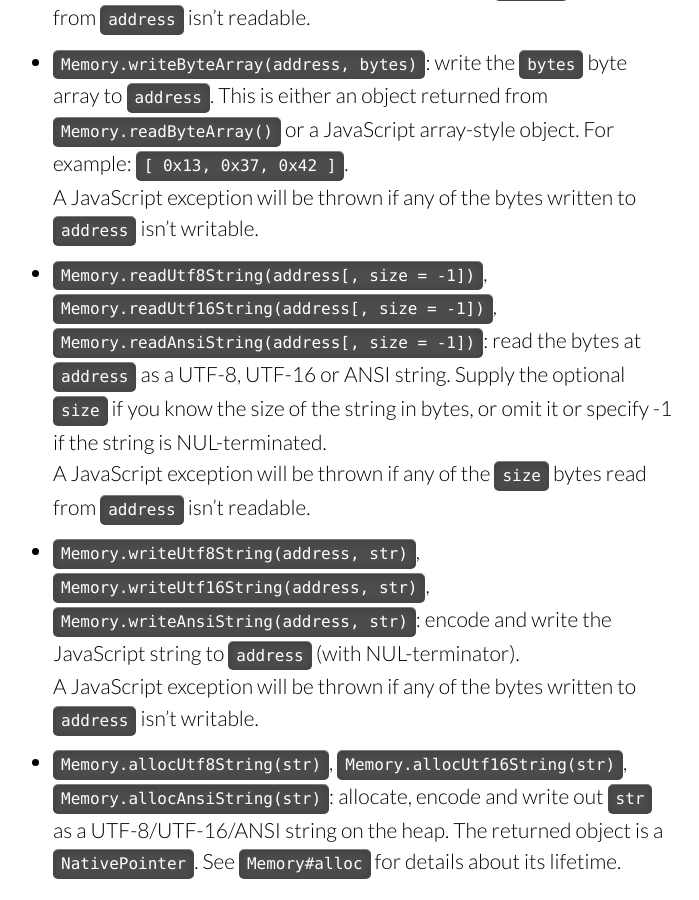
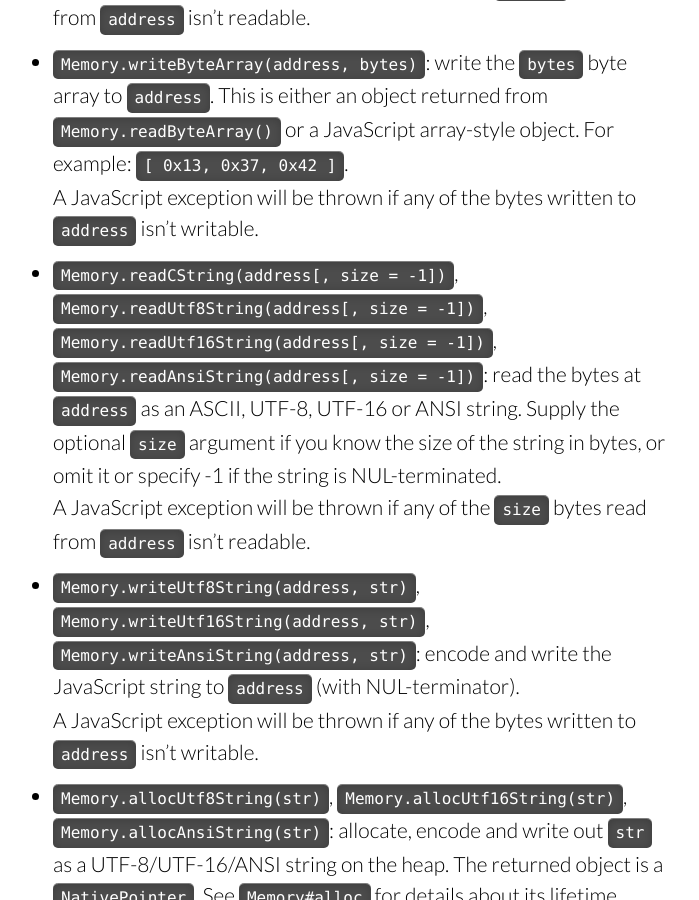
Before and after one commit to frida/frida-website, a Jekyll site: the page built from docs/javascript-api.md, in a window 1280 px wide and 900 px high, scrolled down 7609 px. Shown: the whole window, without its empty margins (198-897 px from the left). Built offline with Jekyll 4.4.1, drawn with Linux system fonts in a browser that asks for light colours; some web fonts are replaced; Markdown is read by kramdown in place of the engine named in the settings.

Commit message:
Add `Memory.readCString()` to the API reference

```diff
--- a/docs/javascript-api.md
+++ b/docs/javascript-api.md
@@ -271,12 +271,13 @@ Memory.protect(ptr("0x1234"), 4096, 'rw-');
     A JavaScript exception will be thrown if any of the bytes written to
     `address` isn't writable.
 
-+   `Memory.readUtf8String(address[, size = -1])`,
++   `Memory.readCString(address[, size = -1])`,
+    `Memory.readUtf8String(address[, size = -1])`,
     `Memory.readUtf16String(address[, size = -1])`,
     `Memory.readAnsiString(address[, size = -1])`:
-    read the bytes at `address` as a UTF-8, UTF-16 or ANSI string.  Supply the
-    optional `size` if you know the size of the string in bytes, or omit it or
-    specify -1 if the string is NUL-terminated.
+    read the bytes at `address` as an ASCII, UTF-8, UTF-16 or ANSI string.
+    Supply the optional `size` argument if you know the size of the string
+    in bytes, or omit it or specify -1 if the string is NUL-terminated.
 
     A JavaScript exception will be thrown if any of the `size` bytes read from
     `address` isn't readable.
```
